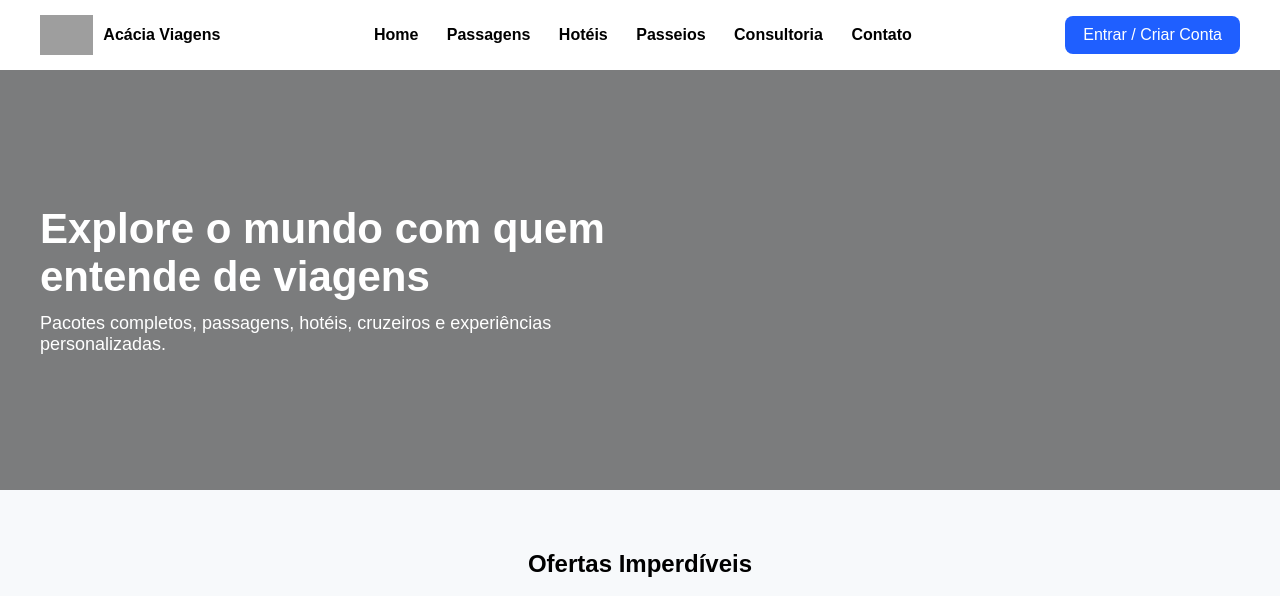
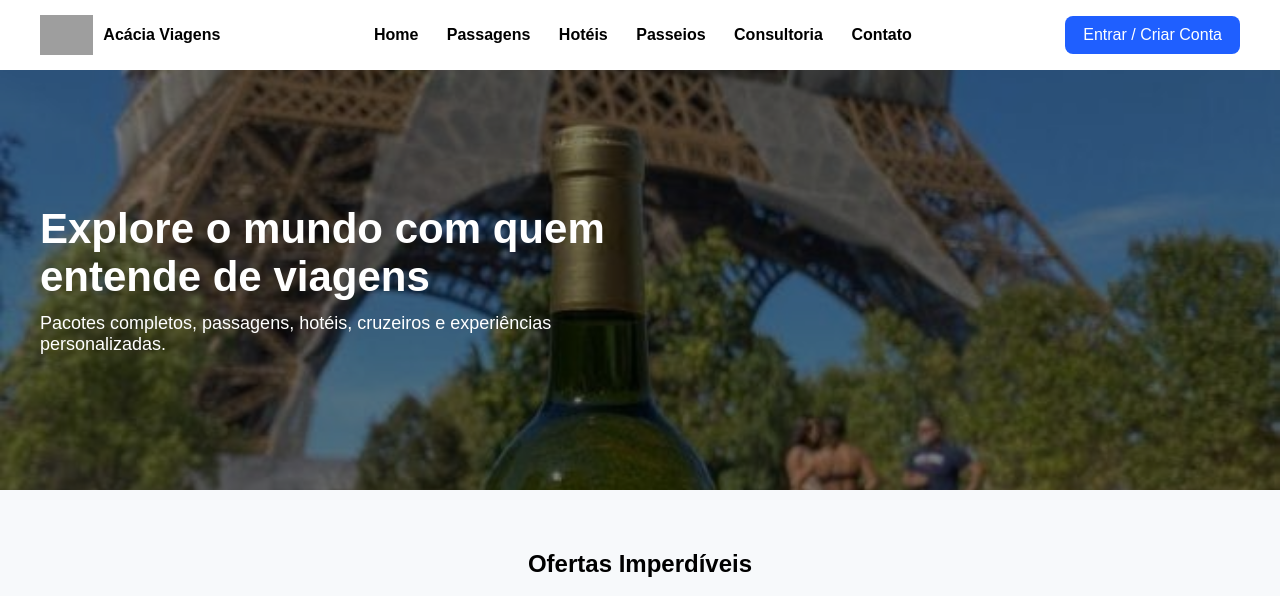
Before and after one commit to Acaciaviagens/acacia-viagens, a plain HTML site: page index.html in a window 1280 px wide. Shown: the top 596 px of the page. Drawn offline with Linux system fonts and the light colour scheme; grey boxes are pictures that could not be loaded.

```diff
--- a/index.html
+++ b/index.html
@@ -27,8 +27,7 @@
 </header>
 
 <!-- ✅ HERO CORRETO -->
-<section class="hero" style="background-image: url('assets/img/hero.jpg');">
-  <div class="hero-overlay"></div>
+<section class="hero" style="background-image: url('assets/img/europa.jpg');">  <div class="hero-overlay"></div>
   <div class="hero-content">
     <h1>Explore o mundo com quem entende de viagens</h1>
     <p>Pacotes completos, passagens, hotéis, cruzeiros e experiências personalizadas.</p>
```
